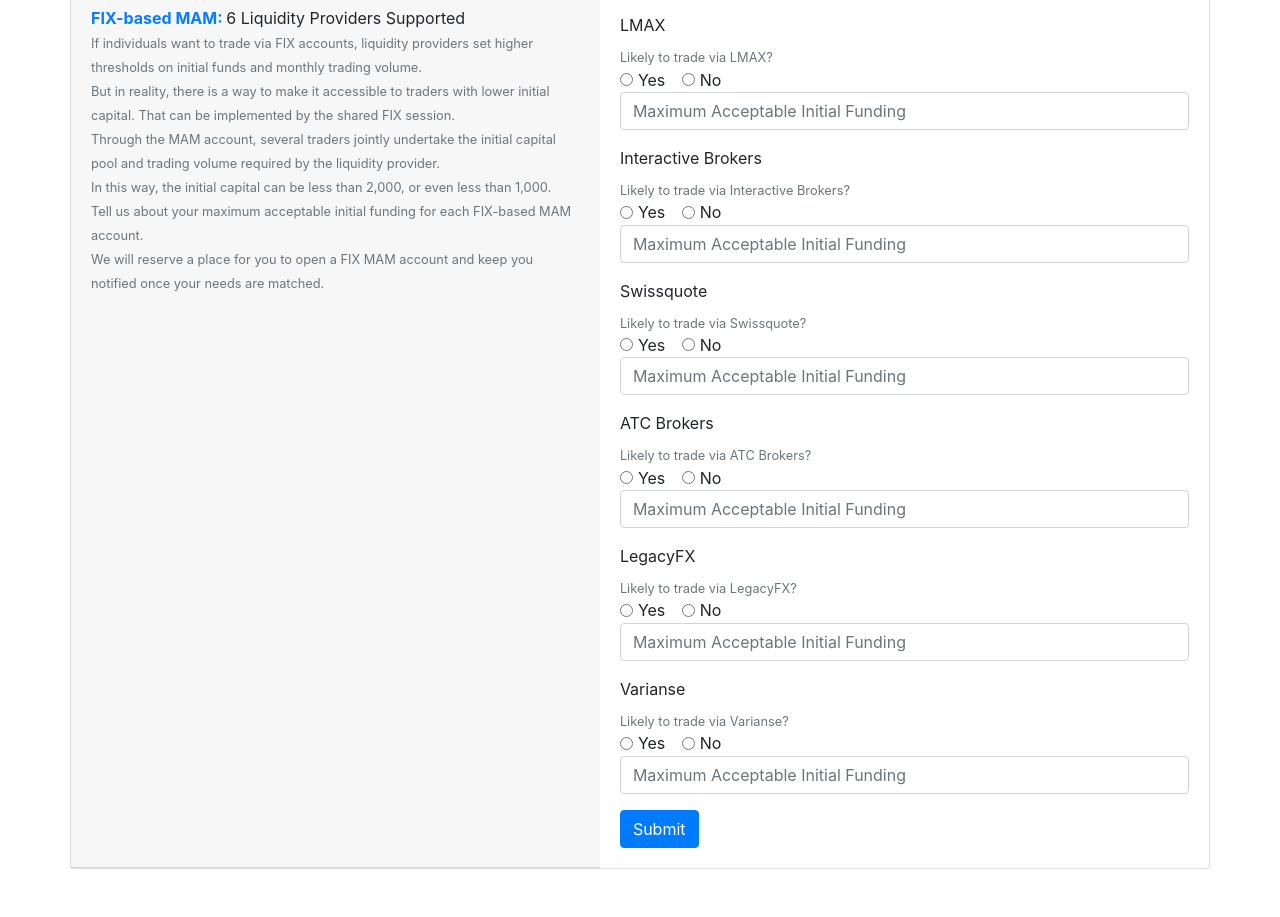
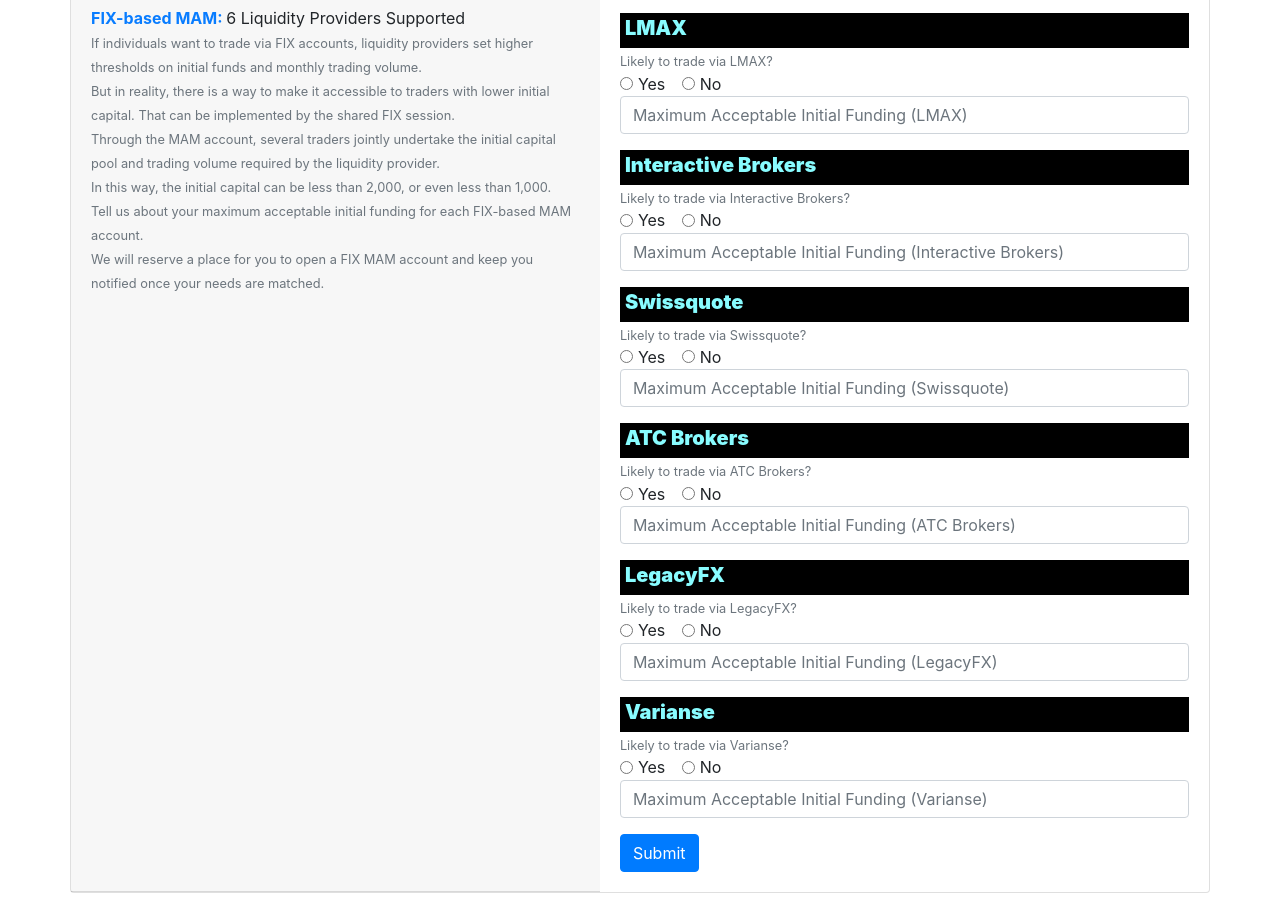
Before and after one commit to juedaren-gmail/sechson, a plain HTML site: page fixapisurvey.html in a window 1280 px wide. Shown: the part 136-1053 px from the top of the page. Before the commit the page ends 1029 px from the top, so only its background shows below. Drawn offline with nearby package versions, Linux system fonts and the light colour scheme.

Commit message:
Add files via upload

```diff
--- a/fixapisurvey.html
+++ b/fixapisurvey.html
@@ -63,7 +63,7 @@ v.1.0 - James Beswick (@jbesw) - contact me with any questions!
               </div>
 
               <fieldset class="mb-3">
-                <legend class="col-form-label pt-0">LMAX</legend>
+                <legend class="col-form-label pt-0" style="padding:5px;background:#000;color:#88fcff;font-size:20px;font-weight:900">LMAX</legend>
                 <small id="lp1Help" class="form-text text-muted">Likely to trade via LMAX?</small>
                 <div class="form-check form-check-inline">
                   <input class="form-check-input" type="radio" name="lp1" id="lp1Yes" value="Yes">
@@ -73,11 +73,11 @@ v.1.0 - James Beswick (@jbesw) - contact me with any questions!
                   <input class="form-check-input" type="radio" name="lp1" id="lp1No" value="No">
                   <label class="form-check-label" for="lp1No">No</label>
                 </div>
-                <input type="number" class="form-control" id="lp1Val" name="lp1Val" placeholder="Maximum Acceptable Initial Funding">
+                <input type="number" class="form-control" id="lp1Val" name="lp1Val" placeholder="Maximum Acceptable Initial Funding (LMAX)">
               </fieldset>
 
               <fieldset class="mb-3">
-                <legend class="col-form-label pt-0">Interactive Brokers</legend>
+                <legend class="col-form-label pt-0" style="padding:5px;background:#000;color:#88fcff;font-size:20px;font-weight:900">Interactive Brokers</legend>
                 <small id="lp2Help" class="form-text text-muted">Likely to trade via Interactive Brokers?</small>
                 <div class="form-check form-check-inline">
                   <input class="form-check-input" type="radio" name="lp2" id="lp2Yes" value="Yes">
@@ -87,11 +87,11 @@ v.1.0 - James Beswick (@jbesw) - contact me with any questions!
                   <input class="form-check-input" type="radio" name="lp2" id="lp2No" value="No">
                   <label class="form-check-label" for="lp1No">No</label>
                 </div>
-                <input type="number" class="form-control" id="lp2Val" name="lp2Val" placeholder="Maximum Acceptable Initial Funding">
+                <input type="number" class="form-control" id="lp2Val" name="lp2Val" placeholder="Maximum Acceptable Initial Funding (Interactive Brokers)">
               </fieldset>
 
               <fieldset class="mb-3">
-                <legend class="col-form-label pt-0">Swissquote</legend>
+                <legend class="col-form-label pt-0" style="padding:5px;background:#000;color:#88fcff;font-size:20px;font-weight:900">Swissquote</legend>
                 <small id="lp3Help" class="form-text text-muted">Likely to trade via Swissquote?</small>
                 <div class="form-check form-check-inline">
                   <input class="form-check-input" type="radio" name="lp3" id="lp3Yes" value="Yes">
@@ -101,11 +101,11 @@ v.1.0 - James Beswick (@jbesw) - contact me with any questions!
                   <input class="form-check-input" type="radio" name="lp3" id="lp3No" value="No">
                   <label class="form-check-label" for="lp3No">No</label>
                 </div>
-                <input type="number" class="form-control" id="lp3Val" name="lp3Val" placeholder="Maximum Acceptable Initial Funding">
+                <input type="number" class="form-control" id="lp3Val" name="lp3Val" placeholder="Maximum Acceptable Initial Funding (Swissquote)">
               </fieldset>
 
               <fieldset class="mb-3">
-                <legend class="col-form-label pt-0">ATC Brokers</legend>
+                <legend class="col-form-label pt-0" style="padding:5px;background:#000;color:#88fcff;font-size:20px;font-weight:900">ATC Brokers</legend>
                 <small id="lp4Help" class="form-text text-muted">Likely to trade via ATC Brokers?</small>
                 <div class="form-check form-check-inline">
                   <input class="form-check-input" type="radio" name="lp4" id="lp4Yes" value="Yes">
@@ -115,11 +115,11 @@ v.1.0 - James Beswick (@jbesw) - contact me with any questions!
                   <input class="form-check-input" type="radio" name="lp4" id="lp4No" value="No">
                   <label class="form-check-label" for="lp4No">No</label>
                 </div>
-                <input type="number" class="form-control" id="lp4Val" name="lp4Val" placeholder="Maximum Acceptable Initial Funding">
+                <input type="number" class="form-control" id="lp4Val" name="lp4Val" placeholder="Maximum Acceptable Initial Funding (ATC Brokers)">
               </fieldset>
 
               <fieldset class="mb-3">
-                <legend class="col-form-label pt-0">LegacyFX</legend>
+                <legend class="col-form-label pt-0" style="padding:5px;background:#000;color:#88fcff;font-size:20px;font-weight:900">LegacyFX</legend>
                 <small id="lp5Help" class="form-text text-muted">Likely to trade via LegacyFX?</small>
                 <div class="form-check form-check-inline">
                   <input class="form-check-input" type="radio" name="lp5" id="lp5Yes" value="Yes">
@@ -129,11 +129,11 @@ v.1.0 - James Beswick (@jbesw) - contact me with any questions!
                   <input class="form-check-input" type="radio" name="lp5" id="lp5No" value="No">
                   <label class="form-check-label" for="lp5No">No</label>
                 </div>
-                <input type="number" class="form-control" id="lp5Val" name="lp5Val" placeholder="Maximum Acceptable Initial Funding">
+                <input type="number" class="form-control" id="lp5Val" name="lp5Val" placeholder="Maximum Acceptable Initial Funding (LegacyFX)">
               </fieldset>
 
               <fieldset class="mb-3">
-                <legend class="col-form-label pt-0">Varianse</legend>
+                <legend class="col-form-label pt-0" style="padding:5px;background:#000;color:#88fcff;font-size:20px;font-weight:900">Varianse</legend>
                 <small id="lp6Help" class="form-text text-muted">Likely to trade via Varianse?</small>
                 <div class="form-check form-check-inline">
                   <input class="form-check-input" type="radio" name="lp6" id="lp6Yes" value="Yes">
@@ -143,7 +143,7 @@ v.1.0 - James Beswick (@jbesw) - contact me with any questions!
                   <input class="form-check-input" type="radio" name="lp6" id="lp6No" value="No">
                   <label class="form-check-label" for="lp6No">No</label>
                 </div>
-                <input type="number" class="form-control" id="lp6Val" name="lp6Val" placeholder="Maximum Acceptable Initial Funding">
+                <input type="number" class="form-control" id="lp6Val" name="lp6Val" placeholder="Maximum Acceptable Initial Funding (Varianse)">
               </fieldset>
 
               <h4 id="response"></h4>
```
